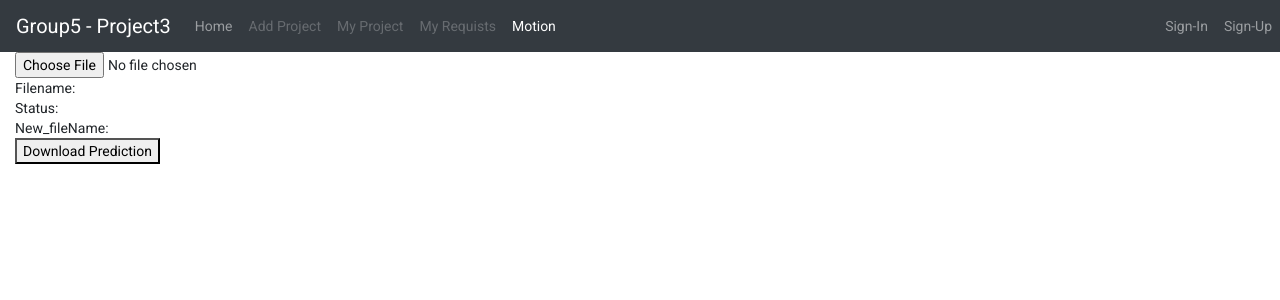
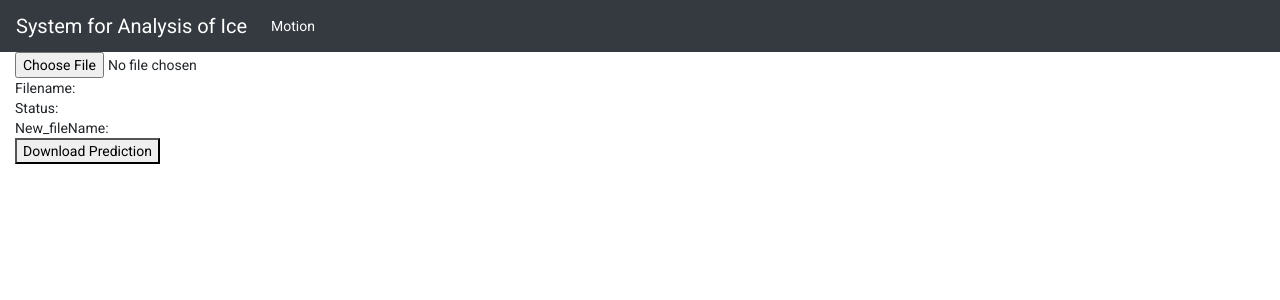
Before and after one commit to Leeffkk/SAIfront, an Angular app: page /motion in a window 1280 px wide. Shown: the top 300 px of the page. Built offline with nearby package versions, Linux system fonts and the light colour scheme; no server answers.

Commit message:
hide old pages on nav bar

```diff
--- a/src/app/app-routing.module.ts
+++ b/src/app/app-routing.module.ts
@@ -12,7 +12,8 @@ import { MotionComponent } from './pages/motion/motion.component';
 
 
 const routes: Routes = [
-  {path:'',redirectTo:'home',pathMatch:'full'},
+  // {path:'',redirectTo:'home',pathMatch:'full'},
+  {path:'',redirectTo:'motion',pathMatch:'full'},
   {path:'home',component: HomeComponent},
   {path:'login',component: LoginComponent},
   {path:'register',component: RegisterComponent},
--- a/src/app/app.component.html
+++ b/src/app/app.component.html
@@ -5,10 +5,10 @@
   }
 </style>
 <nav class="navbar navbar-expand navbar-dark bg-dark">
-  <a class="navbar-brand">Group5 - Project3</a>
+  <a class="navbar-brand">System for Analysis of Ice</a>
   <!-- Links -->
   <ul class="navbar-nav" [hidden]='Isadmin'>
-    <li class="nav-item">
+    <!-- <li class="nav-item">
       <a class="nav-link" routerLink='home' routerLinkActive='active'>Home</a>
     </li>
     <li class="nav-item">
@@ -19,7 +19,7 @@
     </li>
     <li class="nav-item">
       <a class="nav-link" [class.disabled]='!loggedIn' routerLink='myrequists' routerLinkActive='active'>My Requists</a>
-    </li>
+    </li> -->
     <li class="nav-item">
       <a class="nav-link" routerLink='motion' routerLinkActive='active'>Motion</a>
     </li>
@@ -41,7 +41,7 @@
       <a class="nav-link" routerLink='manageproject' routerLinkActive='active'>Manage Projects</a>
     </li>
   </ul>
-  <ul class='navbar-nav navbar-nav-right' [hidden]='loggedIn'>
+  <!-- <ul class='navbar-nav navbar-nav-right' [hidden]='loggedIn'>
     <li class='nav-item'>
       <a class="nav-link" routerLink='login' routerLinkActive='active'>Sign-In</a>
     </li>
@@ -56,7 +56,7 @@
     <li class='nav-item'>
       <a class="nav-link" href="#" (click)='signout()' routerLink='home'>Sign Out</a>
     </li>
-  </ul>
+  </ul> -->
 </nav>
 <div class="container-fluid" role="main">
 <router-outlet></router-outlet>
```
